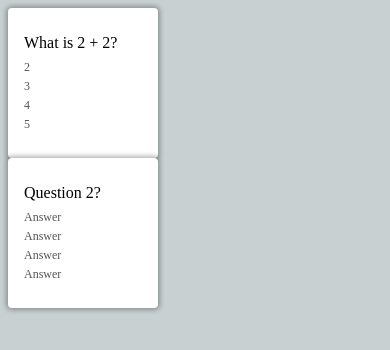
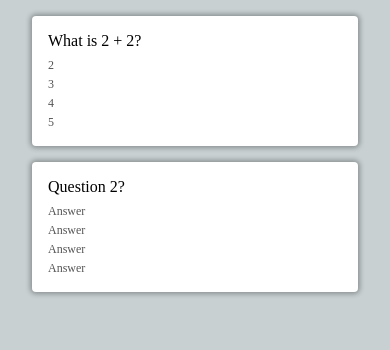
Before and after one commit to Luketedwards/flashcards-react, a React (Create React App) app in the folder flashcards/: page / in a window 390 px wide. Shown: the top 350 px of the page. Built offline with nearby package versions, Linux system fonts and the light colour scheme; no server answers.

Commit message:
made responsive

```diff
--- a/flashcards/src/App.js
+++ b/flashcards/src/App.js
@@ -1,4 +1,7 @@
-import React, { useState, useEffect } from "react";
+import React, {
+  useState,
+  useEffect
+} from "react";
 import FlashcardList from "./FlashcardList";
 import './app.css'
 import axios from 'axios'
@@ -12,11 +15,11 @@
       .get('https://opentdb.com/api.php?amount=10')
       .then(res => {
         setFlashcards(res.data.results.map((questionItem, index) => {
-        const answer = questionItem.correct_answer
-        const options = [...questionItem.incorrect_answers, answer]
+          const answer = decodeString(questionItem.correct_answer)
+          const options = [...questionItem.incorrect_answers.map(a => decodeString(a)), answer]
           return {
             id: `${index}-${Date.now()}`,
-          question: questionItem.question,
+            question: decodeString(questionItem.question),
             answer: answer,
             options: options.sort(() => Math.random() - .5)
           }
@@ -25,13 +28,22 @@
       })
   }, [])
 
-  return (
-    <FlashcardList flashcards={flashcards}/>
+
+  function decodeString(str) {
+    const textArea = document.createElement('textarea')
+    textArea.innerHTML = str
+    return textArea.value
+  }
+
+  return ( <div className="container"> <
+    FlashcardList flashcards = {
+      flashcards
+    }
+    /> </div>
   );
 }
 
-const  SAMPLE_FLASHCARDS = [
-  {
+const SAMPLE_FLASHCARDS = [{
     id: 1,
     question: 'What is 2 + 2?',
     answer: '4',
--- a/flashcards/src/Flashcard.js
+++ b/flashcards/src/Flashcard.js
@@ -1,12 +1,28 @@
-import React, {useState} from 'react'
+import React, {useState, useEffect, useRef} from 'react'
 
 export default function Flashcard({flashcard}) {
     const [flip, setFlip] = useState(false)
+    const [height, setHeight] = useState('initial')
+    const frontEl = useRef()
+    const backEl = useRef()
+
+  function setMaxHeight(){
+    const frontHeight = frontEl.current.getBoundingClientRect().height
+    const backHeight = backEl.current.getBoundingClientRect().height
+    setHeight(Math.max(frontHeight, backHeight, 100))
+  }
+
+  useEffect(setMaxHeight, [flashcard.question, flashcard.answer, flashcard.options])
+  useEffect(() =>{
+    window.addEventListener('resize', setMaxHeight)
+    return () => window.removeEventListener('resize', setMaxHeight)
+  },[])
   return (
     <div
     className={`card ${flip ? 'flip' : ''}`}
+    style={{height:height}}
      onClick={() => setFlip(!flip)}>
-        <div className='front'>
+        <div className='front' ref={frontEl}>
             {flashcard.question}
             <div className='flashcard-options'>
                 {flashcard.options.map(option =>{
@@ -14,7 +30,7 @@
                 })}
             </div>
         </div>
-        <div className='back'>{flashcard.answer}</div>
+        <div className='back' ref={backEl}>{flashcard.answer}</div>
         {/* {flip ? flashcard.answer : flashcard.question} */}
     </div>
   )
--- a/flashcards/src/app.css
+++ b/flashcards/src/app.css
@@ -1,5 +1,18 @@
 body{
     background-color: #C8D0D2;
+    margin: 0;
+}
+
+.container{
+    max-width: 900px;
+    margin: 1rem 2rem;
+}
+
+.card-grid{
+    display: grid;
+    align-items: center;
+    grid-template-columns: repeat(auto-fill, minmax(200px, 1fr));
+    gap: 1rem;
 }
 
 .card{
@@ -11,8 +24,8 @@
     box-shadow: 0 0 5px 2px rgba(0,0,0,.3);
     background-color: white;
     transform-style: preserve-3d;
-    height: 150px;
-    width: 150px;
+
+
     transition: 150ms;
     cursor: pointer;
     transform: perspective(1000px) rotateY(var(--rotate-y, 0)) translateY(var(--translate-y, 0));
```
Lines whose indentation alone changed are shown as unchanged.
